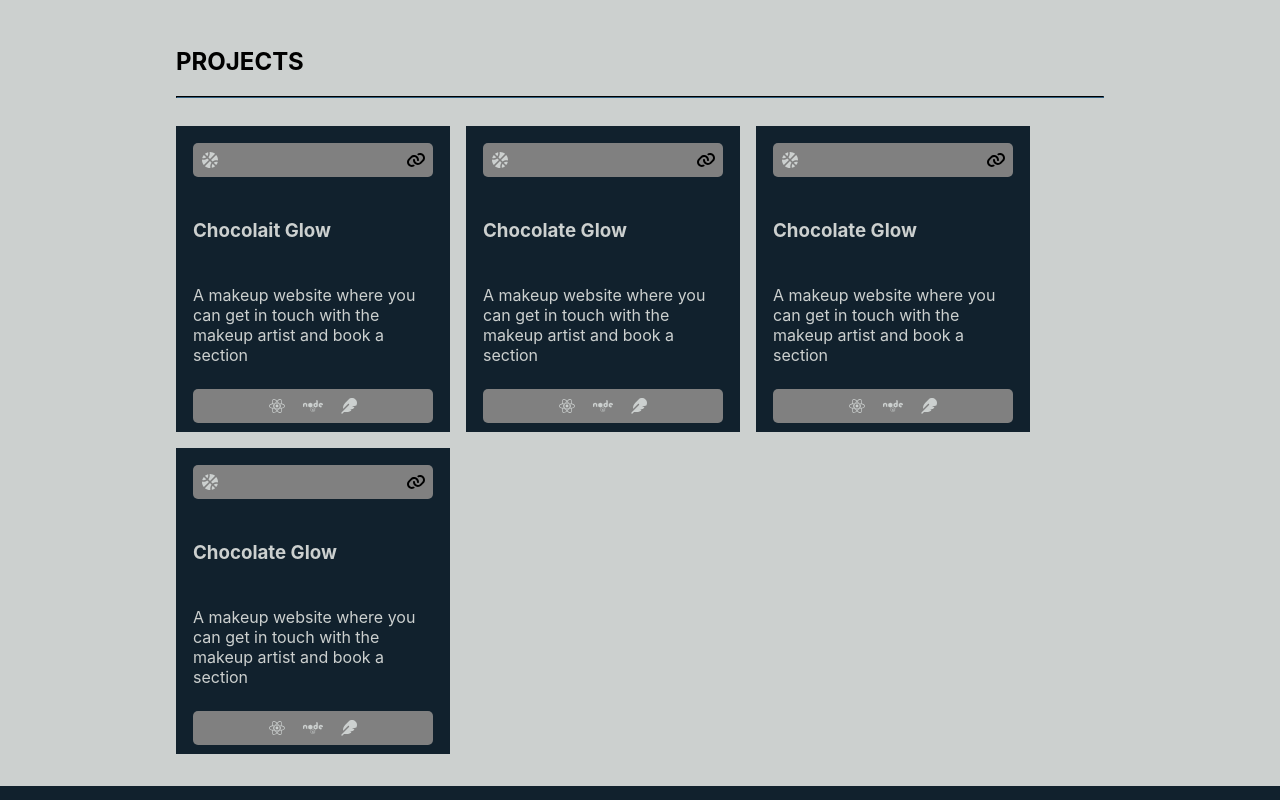
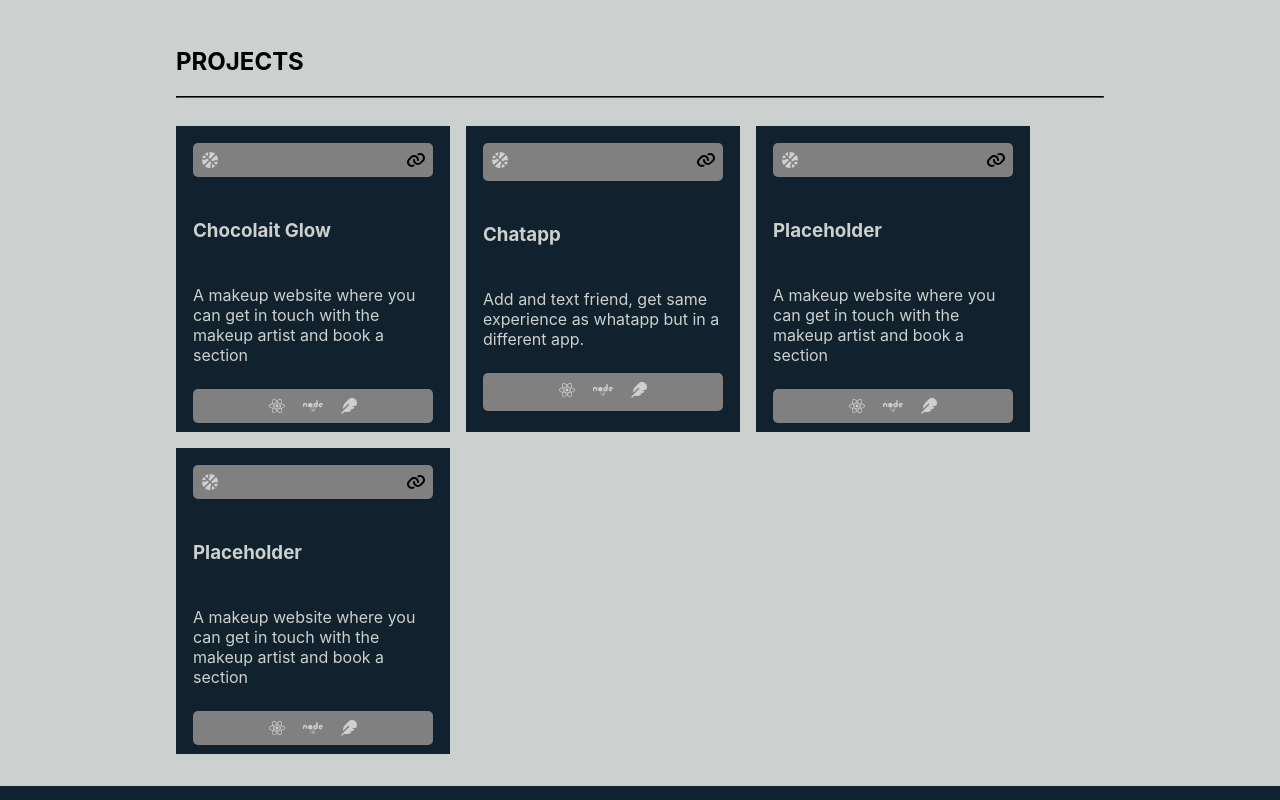
Before and after one commit to Nickosin/about-me, a React (Create React App) app in the folder about-me/: page / in a window 1280 px wide. Shown: the part 2360-3160 px from the top of the page. Built offline with nearby package versions, Linux system fonts and the light colour scheme.

Commit message:
Change brand name and update description
Updated brand name and description to reflect new app focus.

```diff
--- a/about-me/src/App.js
+++ b/about-me/src/App.js
@@ -281,6 +281,33 @@ function App() {
                                   <span>
                                     <a
                                 className = 'linksch'
+                                href = 'https://chatapp-frontend-phi-ten.vercel.app'
+                                target = '_black'
+                                rel = 'noopener noreferrer'>
+                                  <FontAwesomeIcon icon= 'fa-solid fa-link' />
+                                  </a>
+                                  </span>
+                                </div>
+                                <div className='brandname'>
+                                  <h3>Chatapp</h3>
+                                </div>
+                                <div className='aboutbrand'>
+                                  Add and text friend, get same experience as whatapp
+                                  but in a different app.
+                                </div>
+                                <div className='softwareused'>
+                                  <span><FontAwesomeIcon icon= 'fa-brands fa-react' /></span>
+                                  <span><FontAwesomeIcon icon= 'fa-brands fa-node' /></span>
+                                  <span><FontAwesomeIcon icon= 'fa-solid fa-feather' /></span>
+                                </div>
+                              </div>
+
+                              <div className='chocolateGlow'>
+                                <div className='brandlogo'>
+                                  <span><FontAwesomeIcon icon= 'fa-solid fa-basketball' /></span>
+                                  <span>
+                                    <a
+                                className = 'linksch'
                                 href = ''
                                 target = '_black'
                                 rel = 'noopener noreferrer'>
@@ -289,7 +316,7 @@ function App() {
                                   </span>
                                 </div>
                                 <div className='brandname'>
-                                  <h3>Chocolate Glow</h3>
+                                  <h3>Placeholder</h3>
                                 </div>
                                 <div className='aboutbrand'>
                                   A makeup website where you can get in touch
@@ -316,34 +343,7 @@ function App() {
                                   </span>
                                 </div>
                                 <div className='brandname'>
-                                  <h3>Chocolate Glow</h3>
-                                </div>
-                                <div className='aboutbrand'>
-                                  A makeup website where you can get in touch
-                                  with the makeup artist and book a section
-                                </div>
-                                <div className='softwareused'>
-                                  <span><FontAwesomeIcon icon= 'fa-brands fa-react' /></span>
-                                  <span><FontAwesomeIcon icon= 'fa-brands fa-node' /></span>
-                                  <span><FontAwesomeIcon icon= 'fa-solid fa-feather' /></span>
-                                </div>
-                              </div>
-
-                              <div className='chocolateGlow'>
-                                <div className='brandlogo'>
-                                  <span><FontAwesomeIcon icon= 'fa-solid fa-basketball' /></span>
-                                  <span>
-                                    <a
-                                className = 'linksch'
-                                href = ''
-                                target = '_black'
-                                rel = 'noopener noreferrer'>
-                                  <FontAwesomeIcon icon= 'fa-solid fa-link' />
-                                  </a>
-                                  </span>
-                                </div>
-                                <div className='brandname'>
-                                  <h3>Chocolate Glow</h3>
+                                  <h3>Placeholder</h3>
                                 </div>
                                 <div className='aboutbrand'>
                                   A makeup website where you can get in touch
```
